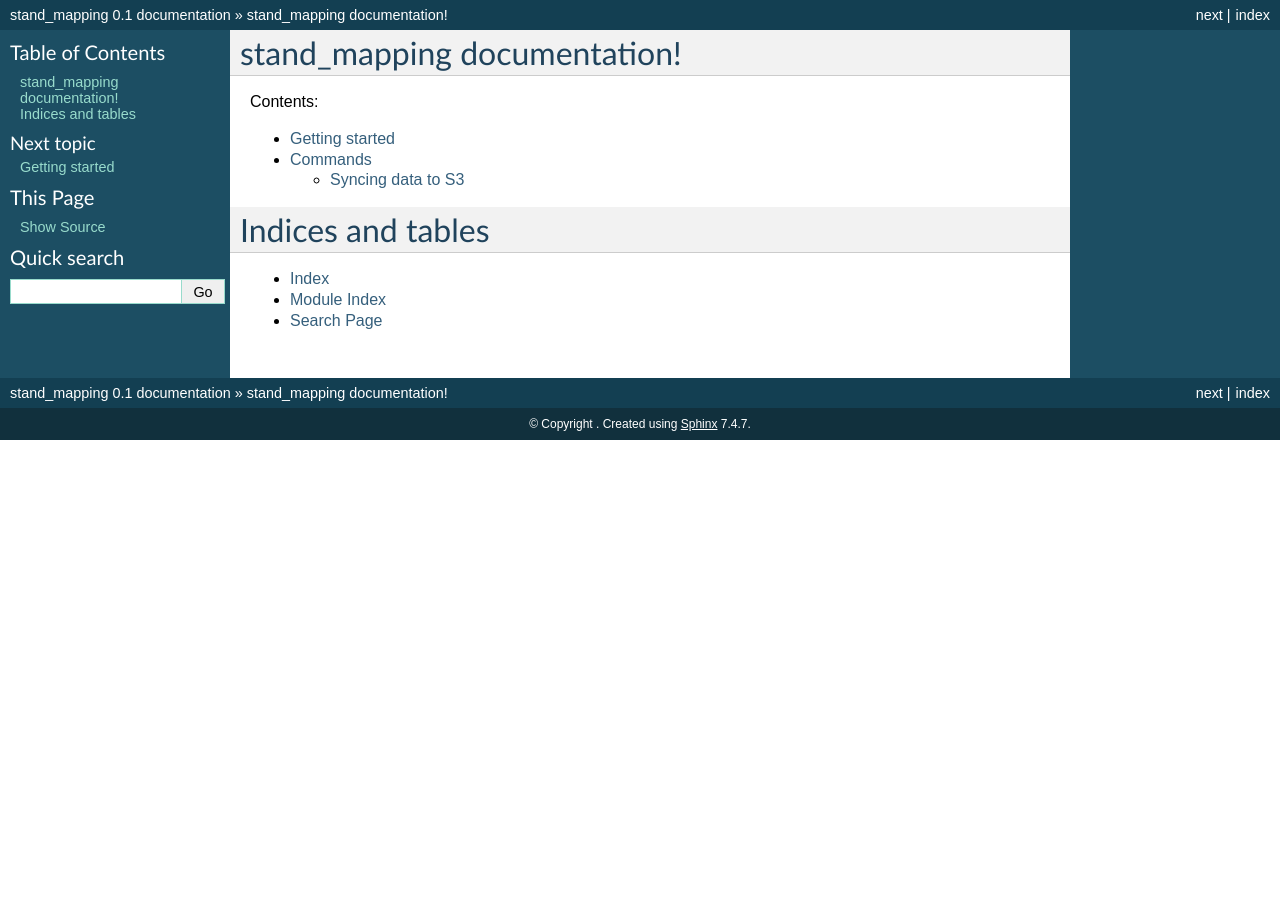
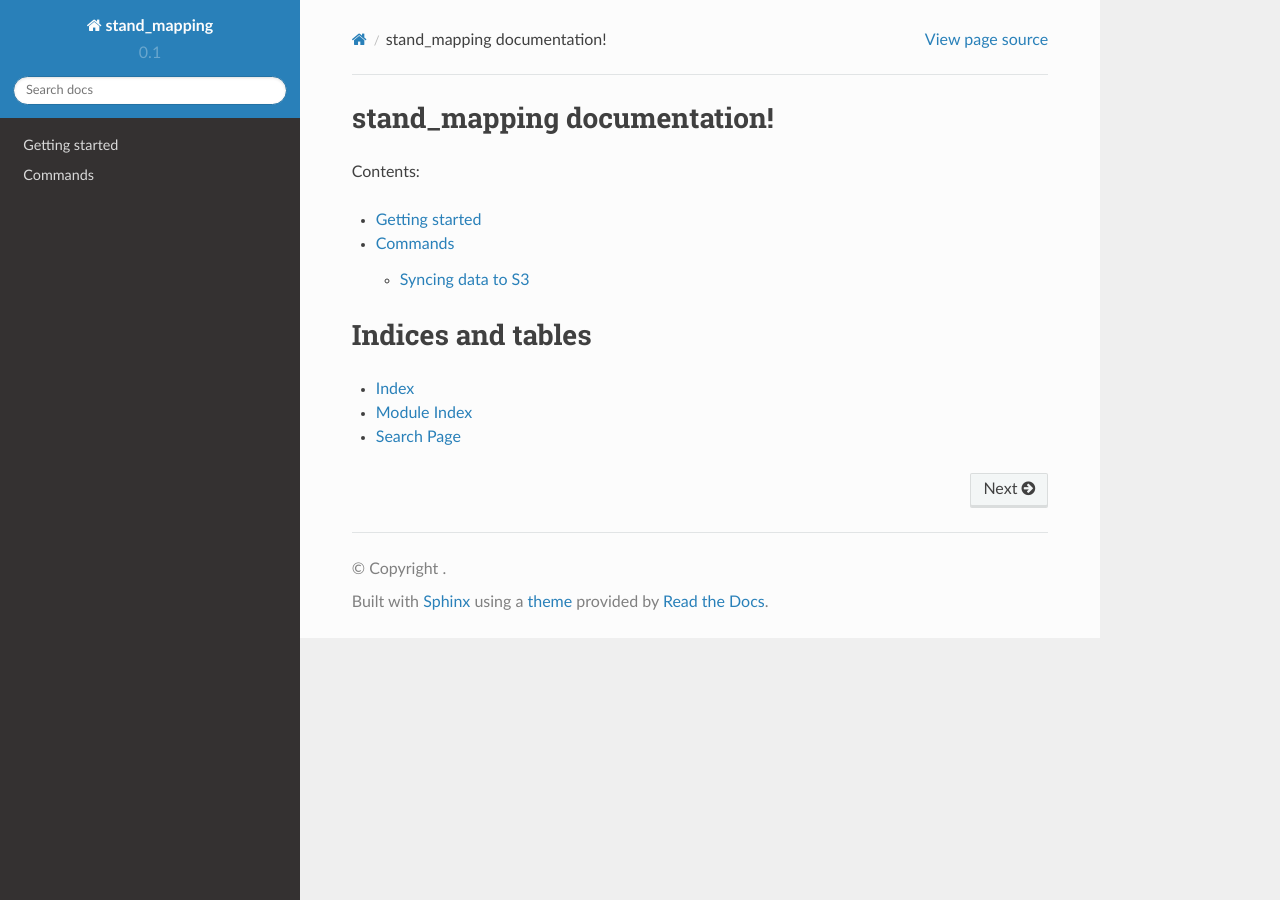
Before and after one commit to valentina-s/stand_mapping, a Sphinx documentation site: the page built from docs/index.rst, in a window 1280 px wide. Built offline with Sphinx 7.4.7 and the Read the Docs theme 2.0.0, drawn with Linux system fonts in a browser that asks for light colours.

```diff
--- a/docs/conf.py
+++ b/docs/conf.py
@@ -13,6 +13,7 @@
 
 import os
 import sys
+sys.path.insert(0, os.path.abspath('..'))
 
 # If extensions (or modules to document with autodoc) are in another directory,
 # add these directories to sys.path here. If the directory is relative to the
@@ -26,7 +27,8 @@ import sys
 
 # Add any Sphinx extension module names here, as strings. They can be extensions
 # coming with Sphinx (named 'sphinx.ext.*') or your custom ones.
-extensions = []
+extensions = ['sphinx.ext.autodoc', 'sphinx.ext.coverage',
+              'sphinx.ext.napoleon', 'sphinx_rtd_theme']
 
 # Add any paths that contain templates here, relative to this directory.
 templates_path = ['_templates']
@@ -91,7 +93,7 @@ pygments_style = 'sphinx'
 
 # The theme to use for HTML and HTML Help pages.  See the documentation for
 # a list of builtin themes.
-html_theme = 'default'
+html_theme = 'sphinx_rtd_theme'
 
 # Theme options are theme-specific and customize the look and feel of a theme
 # further.  For a list of options available for each theme, see the
--- a/environment.yml
+++ b/environment.yml
@@ -2,6 +2,7 @@ name: stand_mapping
 
 channels:
   - conda-forge
+  - pytorch
 
 dependencies:
   - descartes
@@ -12,9 +13,14 @@ dependencies:
   - numpy
   - pandas
   - python
+  - python-dotenv
+  - pytorch
   - rasterio
   - scikit-image
   - scikit-learn
   - seaborn
+  - sphinx
+  - sphinx_rtd_theme
+  - torchvision
 
 prefix: /home/ddiaz/anaconda3/stand_mapping
```
Also changed, not shown: 2 other files.
